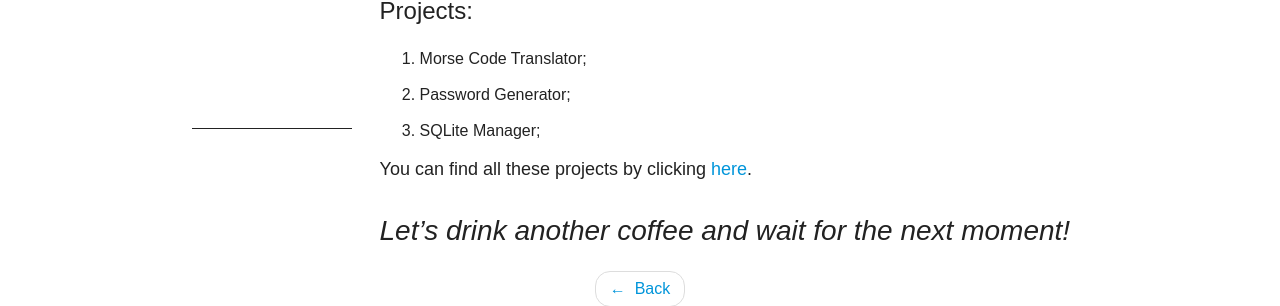
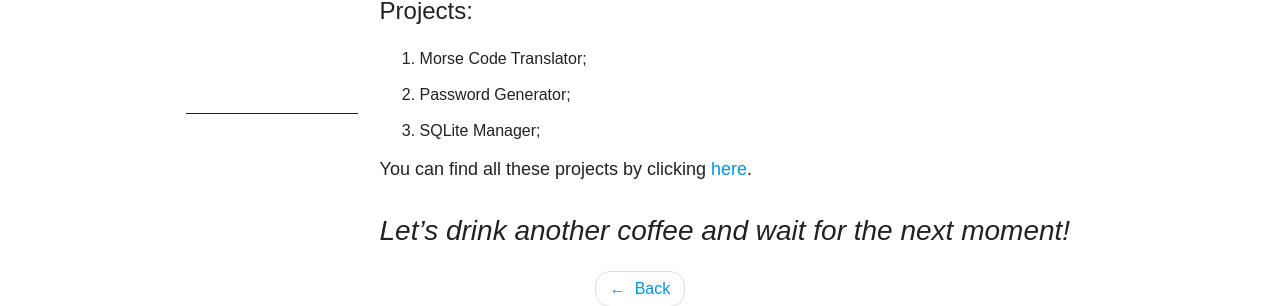
Before and after one commit to dnelsonsilvav/caffeinealgorithm.github.io, a Jekyll site: the page built from _posts/2016-04-30-python-3-projects.md, in a window 1280 px wide. Shown: the part 844-1150 px from the top of the page. Built offline with Jekyll 4.4.1, drawn with Linux system fonts in a browser that asks for light colours.

Commit message:
[_includes/ad-sidebar.html] Update

```diff
--- a/_includes/ad-sidebar.html
+++ b/_includes/ad-sidebar.html
@@ -1,7 +1,7 @@
-<div class='google-ads' style='margin-top: 40px; text-align: center'>
+<div class='google-ads' style='margin-top: 13px'>
 	<script data-cfasync='false' async src='//pagead2.googlesyndication.com/pagead/js/adsbygoogle.js' type='text/javascript'></script>
 	<ins class='adsbygoogle'
-		 style='display: inline-block; width: 160px; height: 160px'
+		 style='display: inline-block; width: 172px; height: 172px'
 		 data-ad-client='{{ site.organization.google.ad-client }}'
 		 data-ad-slot='{{ site.organization.google.ad-sidebar-slot }}'></ins>
 	<script data-cfasync='false' type='text/javascript'>
```
